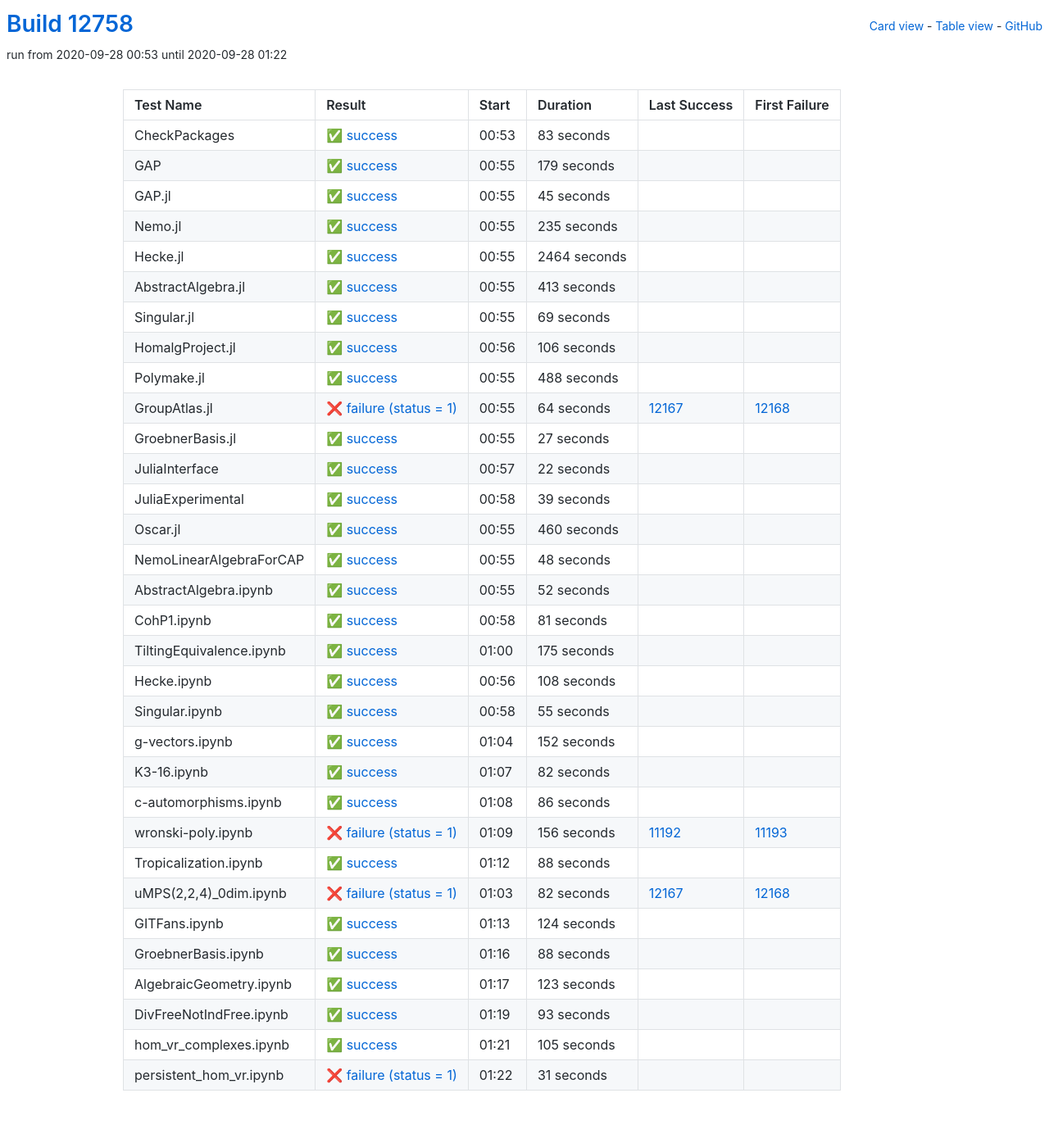
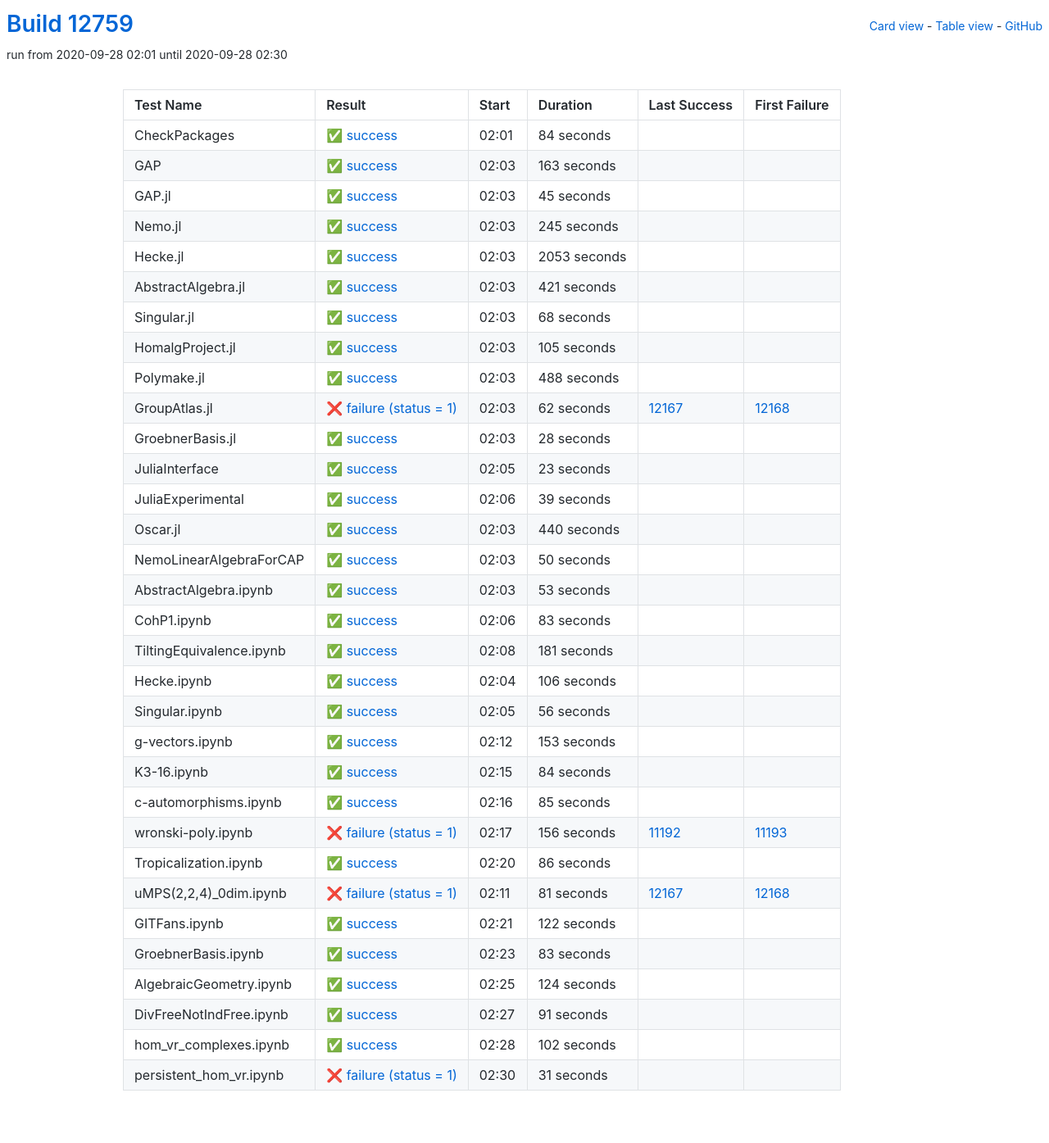
Before and after one commit to oscar-system/oscar-ci-status, a Jekyll site: the page built from table.html, in a window 1280 px wide. Shown: the whole page at 82% size. Built offline with Jekyll 4.4.1, drawn with Linux system fonts in a browser that asks for light colours.

Commit message:
Build #12759

```diff
--- a/_data/ci.yml
+++ b/_data/ci.yml
@@ -1,6 +1,6 @@
 ---
-build: 12758
-build_url: https://oscarci.mathematik.uni-kl.de/job/oscar/12758/
+build: 12759
+build_url: https://oscarci.mathematik.uni-kl.de/job/oscar/12759/
 job: oscar
 organization: oscar-system
 repo: oscar-ci-status
@@ -8,32 +8,32 @@
 tests:
 - name: CheckPackages
   id: checkpackages
-  log: https://oscarci.mathematik.uni-kl.de/job/oscar/12758/artifact/logs/build-12758/CheckPackages.log
-  start: 2020-09-28 00:53
+  log: https://oscarci.mathematik.uni-kl.de/job/oscar/12759/artifact/logs/build-12759/CheckPackages.log
+  start: 2020-09-28 02:01
   success: true
   exitcode: 0
   status: success
-  duration: 83
+  duration: 84
   last_success: false
   last_success_url:
   first_failure: false
   first_failure_url:
 - name: GAP
   id: gap
-  log: https://oscarci.mathematik.uni-kl.de/job/oscar/12758/artifact/logs/build-12758/GAP.log
-  start: 2020-09-28 00:55
+  log: https://oscarci.mathematik.uni-kl.de/job/oscar/12759/artifact/logs/build-12759/GAP.log
+  start: 2020-09-28 02:03
   success: true
   exitcode: 0
   status: success
-  duration: 179
+  duration: 163
   last_success: false
   last_success_url:
   first_failure: false
   first_failure_url:
 - name: GAP.jl
   id: gap-jl
-  log: https://oscarci.mathematik.uni-kl.de/job/oscar/12758/artifact/logs/build-12758/GAP.jl.log
-  start: 2020-09-28 00:55
+  log: https://oscarci.mathematik.uni-kl.de/job/oscar/12759/artifact/logs/build-12759/GAP.jl.log
+  start: 2020-09-28 02:03
   success: true
   exitcode: 0
   status: success
@@ -44,68 +44,68 @@
   first_failure_url:
 - name: Nemo.jl
   id: nemo-jl
-  log: https://oscarci.mathematik.uni-kl.de/job/oscar/12758/artifact/logs/build-12758/Nemo.jl.log
-  start: 2020-09-28 00:55
+  log: https://oscarci.mathematik.uni-kl.de/job/oscar/12759/artifact/logs/build-12759/Nemo.jl.log
+  start: 2020-09-28 02:03
   success: true
   exitcode: 0
   status: success
-  duration: 235
+  duration: 245
   last_success: false
   last_success_url:
   first_failure: false
   first_failure_url:
 - name: Hecke.jl
   id: hecke-jl
-  log: https://oscarci.mathematik.uni-kl.de/job/oscar/12758/artifact/logs/build-12758/Hecke.jl.log
-  start: 2020-09-28 00:55
+  log: https://oscarci.mathematik.uni-kl.de/job/oscar/12759/artifact/logs/build-12759/Hecke.jl.log
+  start: 2020-09-28 02:03
   success: true
   exitcode: 0
   status: success
-  duration: 2464
+  duration: 2053
   last_success: false
   last_success_url:
   first_failure: false
   first_failure_url:
 - name: AbstractAlgebra.jl
   id: abstractalgebra-jl
-  log: https://oscarci.mathematik.uni-kl.de/job/oscar/12758/artifact/logs/build-12758/AbstractAlgebra.jl.log
-  start: 2020-09-28 00:55
+  log: https://oscarci.mathematik.uni-kl.de/job/oscar/12759/artifact/logs/build-12759/AbstractAlgebra.jl.log
+  start: 2020-09-28 02:03
   success: true
   exitcode: 0
   status: success
-  duration: 413
+  duration: 421
   last_success: false
   last_success_url:
   first_failure: false
   first_failure_url:
 - name: Singular.jl
   id: singular-jl
-  log: https://oscarci.mathematik.uni-kl.de/job/oscar/12758/artifact/logs/build-12758/Singular.jl.log
-  start: 2020-09-28 00:55
+  log: https://oscarci.mathematik.uni-kl.de/job/oscar/12759/artifact/logs/build-12759/Singular.jl.log
+  start: 2020-09-28 02:03
   success: true
   exitcode: 0
   status: success
-  duration: 69
+  duration: 68
   last_success: false
   last_success_url:
   first_failure: false
   first_failure_url:
 - name: HomalgProject.jl
   id: homalgproject-jl
-  log: https://oscarci.mathematik.uni-kl.de/job/oscar/12758/artifact/logs/build-12758/HomalgProject.jl.log
-  start: 2020-09-28 00:56
+  log: https://oscarci.mathematik.uni-kl.de/job/oscar/12759/artifact/logs/build-12759/HomalgProject.jl.log
+  start: 2020-09-28 02:03
   success: true
   exitcode: 0
   status: success
-  duration: 106
+  duration: 105
   last_success: false
   last_success_url:
   first_failure: false
   first_failure_url:
 - name: Polymake.jl
   id: polymake-jl
-  log: https://oscarci.mathematik.uni-kl.de/job/oscar/12758/artifact/logs/build-12758/Polymake.jl.log
-  start: 2020-09-28 00:55
+  log: https://oscarci.mathematik.uni-kl.de/job/oscar/12759/artifact/logs/build-12759/Polymake.jl.log
+  start: 2020-09-28 02:03
   success: true
   exitcode: 0
   status: success
@@ -116,44 +116,44 @@
   first_failure_url:
 - name: GroupAtlas.jl
   id: groupatlas-jl
-  log: https://oscarci.mathematik.uni-kl.de/job/oscar/12758/artifact/logs/build-12758/GroupAtlas.jl.log
-  start: 2020-09-28 00:55
+  log: https://oscarci.mathematik.uni-kl.de/job/oscar/12759/artifact/logs/build-12759/GroupAtlas.jl.log
+  start: 2020-09-28 02:03
   success: false
   exitcode: 1
   status: failure
-  duration: 64
+  duration: 62
   last_success: 12167
   last_success_url: https://oscarci.mathematik.uni-kl.de/job/oscar/12167/
   first_failure: 12168
   first_failure_url: https://oscarci.mathematik.uni-kl.de/job/oscar/12168/
 - name: GroebnerBasis.jl
   id: groebnerbasis-jl
-  log: https://oscarci.mathematik.uni-kl.de/job/oscar/12758/artifact/logs/build-12758/GroebnerBasis.jl.log
-  start: 2020-09-28 00:55
+  log: https://oscarci.mathematik.uni-kl.de/job/oscar/12759/artifact/logs/build-12759/GroebnerBasis.jl.log
+  start: 2020-09-28 02:03
   success: true
   exitcode: 0
   status: success
-  duration: 27
+  duration: 28
   last_success: false
   last_success_url:
   first_failure: false
   first_failure_url:
 - name: JuliaInterface
   id: juliainterface
-  log: https://oscarci.mathematik.uni-kl.de/job/oscar/12758/artifact/logs/build-12758/JuliaInterface.log
-  start: 2020-09-28 00:57
+  log: https://oscarci.mathematik.uni-kl.de/job/oscar/12759/artifact/logs/build-12759/JuliaInterface.log
+  start: 2020-09-28 02:05
   success: true
   exitcode: 0
   status: success
-  duration: 22
+  duration: 23
   last_success: false
   last_success_url:
   first_failure: false
   first_failure_url:
 - name: JuliaExperimental
   id: juliaexperimental
-  log: https://oscarci.mathematik.uni-kl.de/job/oscar/12758/artifact/logs/build-12758/JuliaExperimental.log
-  start: 2020-09-28 00:58
+  log: https://oscarci.mathematik.uni-kl.de/job/oscar/12759/artifact/logs/build-12759/JuliaExperimental.log
+  start: 2020-09-28 02:06
   success: true
   exitcode: 0
   status: success
@@ -164,128 +164,128 @@
   first_failure_url:
 - name: Oscar.jl
   id: oscar-jl
-  log: https://oscarci.mathematik.uni-kl.de/job/oscar/12758/artifact/logs/build-12758/Oscar.jl.log
-  start: 2020-09-28 00:55
+  log: https://oscarci.mathematik.uni-kl.de/job/oscar/12759/artifact/logs/build-12759/Oscar.jl.log
+  start: 2020-09-28 02:03
   success: true
   exitcode: 0
   status: success
-  duration: 460
+  duration: 440
   last_success: false
   last_success_url:
   first_failure: false
   first_failure_url:
 - name: NemoLinearAlgebraForCAP
   id: nemolinearalgebraforcap
-  log: https://oscarci.mathematik.uni-kl.de/job/oscar/12758/artifact/logs/build-12758/NemoLinearAlgebraForCAP.log
-  start: 2020-09-28 00:55
+  log: https://oscarci.mathematik.uni-kl.de/job/oscar/12759/artifact/logs/build-12759/NemoLinearAlgebraForCAP.log
+  start: 2020-09-28 02:03
   success: true
   exitcode: 0
   status: success
-  duration: 48
+  duration: 50
   last_success: false
   last_success_url:
   first_failure: false
   first_failure_url:
 - name: AbstractAlgebra.ipynb
   id: abstractalgebra-ipynb
-  log: https://oscarci.mathematik.uni-kl.de/job/oscar/12758/artifact/logs/build-12758/AbstractAlgebra.ipynb.log
-  start: 2020-09-28 00:55
+  log: https://oscarci.mathematik.uni-kl.de/job/oscar/12759/artifact/logs/build-12759/AbstractAlgebra.ipynb.log
+  start: 2020-09-28 02:03
   success: true
   exitcode: 0
   status: success
-  duration: 52
+  duration: 53
   last_success: false
   last_success_url:
   first_failure: false
   first_failure_url:
 - name: CohP1.ipynb
   id: cohp1-ipynb
-  log: https://oscarci.mathematik.uni-kl.de/job/oscar/12758/artifact/logs/build-12758/CohP1.ipynb.log
-  start: 2020-09-28 00:58
+  log: https://oscarci.mathematik.uni-kl.de/job/oscar/12759/artifact/logs/build-12759/CohP1.ipynb.log
+  start: 2020-09-28 02:06
   success: true
   exitcode: 0
   status: success
-  duration: 81
+  duration: 83
   last_success: false
   last_success_url:
   first_failure: false
   first_failure_url:
 - name: TiltingEquivalence.ipynb
   id: tiltingequivalence-ipynb
-  log: https://oscarci.mathematik.uni-kl.de/job/oscar/12758/artifact/logs/build-12758/TiltingEquivalence.ipynb.log
-  start: 2020-09-28 01:00
+  log: https://oscarci.mathematik.uni-kl.de/job/oscar/12759/artifact/logs/build-12759/TiltingEquivalence.ipynb.log
+  start: 2020-09-28 02:08
   success: true
   exitcode: 0
   status: success
-  duration: 175
+  duration: 181
   last_success: false
   last_success_url:
   first_failure: false
   first_failure_url:
 - name: Hecke.ipynb
   id: hecke-ipynb
-  log: https://oscarci.mathematik.uni-kl.de/job/oscar/12758/artifact/logs/build-12758/Hecke.ipynb.log
-  start: 2020-09-28 00:56
+  log: https://oscarci.mathematik.uni-kl.de/job/oscar/12759/artifact/logs/build-12759/Hecke.ipynb.log
+  start: 2020-09-28 02:04
   success: true
   exitcode: 0
   status: success
-  duration: 108
+  duration: 106
   last_success: false
   last_success_url:
   first_failure: false
   first_failure_url:
 - name: Singular.ipynb
   id: singular-ipynb
-  log: https://oscarci.mathematik.uni-kl.de/job/oscar/12758/artifact/logs/build-12758/Singular.ipynb.log
-  start: 2020-09-28 00:58
+  log: https://oscarci.mathematik.uni-kl.de/job/oscar/12759/artifact/logs/build-12759/Singular.ipynb.log
+  start: 2020-09-28 02:05
   success: true
   exitcode: 0
   status: success
-  duration: 55
+  duration: 56
   last_success: false
   last_success_url:
   first_failure: false
   first_failure_url:
 - name: g-vectors.ipynb
   id: g-vectors-ipynb
-  log: https://oscarci.mathematik.uni-kl.de/job/oscar/12758/artifact/logs/build-12758/g-vectors.ipynb.log
-  start: 2020-09-28 01:04
+  log: https://oscarci.mathematik.uni-kl.de/job/oscar/12759/artifact/logs/build-12759/g-vectors.ipynb.log
+  start: 2020-09-28 02:12
   success: true
   exitcode: 0
   status: success
-  duration: 152
+  duration: 153
   last_success: false
   last_success_url:
   first_failure: false
   first_failure_url:
 - name: K3-16.ipynb
   id: k3-16-ipynb
-  log: https://oscarci.mathematik.uni-kl.de/job/oscar/12758/artifact/logs/build-12758/K3-16.ipynb.log
-  start: 2020-09-28 01:07
+  log: https://oscarci.mathematik.uni-kl.de/job/oscar/12759/artifact/logs/build-12759/K3-16.ipynb.log
+  start: 2020-09-28 02:15
   success: true
   exitcode: 0
   status: success
-  duration: 82
+  duration: 84
   last_success: false
   last_success_url:
   first_failure: false
   first_failure_url:
 - name: c-automorphisms.ipynb
   id: c-automorphisms-ipynb
-  log: https://oscarci.mathematik.uni-kl.de/job/oscar/12758/artifact/logs/build-12758/c-automorphisms.ipynb.log
-  start: 2020-09-28 01:08
+  log: https://oscarci.mathematik.uni-kl.de/job/oscar/12759/artifact/logs/build-12759/c-automorphisms.ipynb.log
+  start: 2020-09-28 02:16
   success: true
   exitcode: 0
   status: success
-  duration: 86
+  duration: 85
   last_success: false
   last_success_url:
   first_failure: false
   first_failure_url:
 - name: wronski-poly.ipynb
   id: wronski-poly-ipynb
-  log: https://oscarci.mathematik.uni-kl.de/job/oscar/12758/artifact/logs/build-12758/wronski-poly.ipynb.log
-  start: 2020-09-28 01:09
+  log: https://oscarci.mathematik.uni-kl.de/job/oscar/12759/artifact/logs/build-12759/wronski-poly.ipynb.log
+  start: 2020-09-28 02:17
   success: false
   exitcode: 1
   status: failure
@@ -296,32 +296,56 @@
   first_failure_url: https://oscarci.mathematik.uni-kl.de/job/oscar/11193/
 - name: Tropicalization.ipynb
   id: tropicalization-ipynb
-  log: https://oscarci.mathematik.uni-kl.de/job/oscar/12758/artifact/logs/build-12758/Tropicalization.ipynb.log
-  start: 2020-09-28 01:12
+  log: https://oscarci.mathematik.uni-kl.de/job/oscar/12759/artifact/logs/build-12759/Tropicalization.ipynb.log
+  start: 2020-09-28 02:20
   success: true
   exitcode: 0
   status: success
-  duration: 88
+  duration: 86
   last_success: false
   last_success_url:
   first_failure: false
   first_failure_url:
 - name: uMPS(2,2,4)_0dim.ipynb
   id: umps-2-2-4-0dim-ipynb
-  log: https://oscarci.mathematik.uni-kl.de/job/oscar/12758/artifact/logs/build-12758/uMPS-2-2-4-_0dim.ipynb.log
-  start: 2020-09-28 01:03
+  log: https://oscarci.mathematik.uni-kl.de/job/oscar/12759/artifact/logs/build-12759/uMPS-2-2-4-_0dim.ipynb.log
+  start: 2020-09-28 02:11
   success: false
   exitcode: 1
   status: failure
-  duration: 82
+  duration: 81
   last_success: 12167
   last_success_url: https://oscarci.mathematik.uni-kl.de/job/oscar/12167/
   first_failure: 12168
   first_failure_url: https://oscarci.mathematik.uni-kl.de/job/oscar/12168/
 - name: GITFans.ipynb
   id: gitfans-ipynb
-  log: https://oscarci.mathematik.uni-kl.de/job/oscar/12758/artifact/logs/build-12758/GITFans.ipynb.log
-  start: 2020-09-28 01:13
+  log: https://oscarci.mathematik.uni-kl.de/job/oscar/12759/artifact/logs/build-12759/GITFans.ipynb.log
+  start: 2020-09-28 02:21
+  success: true
+  exitcode: 0
+  status: success
+  duration: 122
+  last_success: false
+  last_success_url:
+  first_failure: false
+  first_failure_url:
+- name: GroebnerBasis.ipynb
+  id: groebnerbasis-ipynb
+  log: https://oscarci.mathematik.uni-kl.de/job/oscar/12759/artifact/logs/build-12759/GroebnerBasis.ipynb.log
+  start: 2020-09-28 02:23
+  success: true
+  exitcode: 0
+  status: success
+  duration: 83
+  last_success: false
+  last_success_url:
+  first_failure: false
+  first_failure_url:
+- name: AlgebraicGeometry.ipynb
+  id: algebraicgeometry-ipynb
+  log: https://oscarci.mathematik.uni-kl.de/job/oscar/12759/artifact/logs/build-12759/AlgebraicGeometry.ipynb.log
+  start: 2020-09-28 02:25
   success: true
   exitcode: 0
   status: success
@@ -330,58 +354,34 @@
   last_success_url:
   first_failure: false
   first_failure_url:
-- name: GroebnerBasis.ipynb
-  id: groebnerbasis-ipynb
-  log: https://oscarci.mathematik.uni-kl.de/job/oscar/12758/artifact/logs/build-12758/GroebnerBasis.ipynb.log
-  start: 2020-09-28 01:16
+- name: DivFreeNotIndFree.ipynb
+  id: divfreenotindfree-ipynb
+  log: https://oscarci.mathematik.uni-kl.de/job/oscar/12759/artifact/logs/build-12759/DivFreeNotIndFree.ipynb.log
+  start: 2020-09-28 02:27
   success: true
   exitcode: 0
   status: success
-  duration: 88
-  last_success: false
-  last_success_url:
-  first_failure: false
-  first_failure_url:
-- name: AlgebraicGeometry.ipynb
-  id: algebraicgeometry-ipynb
-  log: https://oscarci.mathematik.uni-kl.de/job/oscar/12758/artifact/logs/build-12758/AlgebraicGeometry.ipynb.log
-  start: 2020-09-28 01:17
-  success: true
-  exitcode: 0
-  status: success
-  duration: 123
-  last_success: false
-  last_success_url:
-  first_failure: false
-  first_failure_url:
-- name: DivFreeNotIndFree.ipynb
-  id: divfreenotindfree-ipynb
-  log: https://oscarci.mathematik.uni-kl.de/job/oscar/12758/artifact/logs/build-12758/DivFreeNotIndFree.ipynb.log
-  start: 2020-09-28 01:19
-  success: true
-  exitcode: 0
-  status: success
-  duration: 93
+  duration: 91
   last_success: false
   last_success_url:
   first_failure: false
   first_failure_url:
 - name: hom_vr_complexes.ipynb
   id: hom-vr-complexes-ipynb
-  log: https://oscarci.mathematik.uni-kl.de/job/oscar/12758/artifact/logs/build-12758/hom_vr_complexes.ipynb.log
-  start: 2020-09-28 01:21
+  log: https://oscarci.mathematik.uni-kl.de/job/oscar/12759/artifact/logs/build-12759/hom_vr_complexes.ipynb.log
+  start: 2020-09-28 02:28
   success: true
   exitcode: 0
   status: success
-  duration: 105
+  duration: 102
   last_success: false
   last_success_url:
   first_failure: false
   first_failure_url:
 - name: persistent_hom_vr.ipynb
   id: persistent-hom-vr-ipynb
-  log: https://oscarci.mathematik.uni-kl.de/job/oscar/12758/artifact/logs/build-12758/persistent_hom_vr.ipynb.log
-  start: 2020-09-28 01:22
+  log: https://oscarci.mathematik.uni-kl.de/job/oscar/12759/artifact/logs/build-12759/persistent_hom_vr.ipynb.log
+  start: 2020-09-28 02:30
   success: false
   exitcode: 1
   status: failure
```
Also changed, not shown: README.md.
